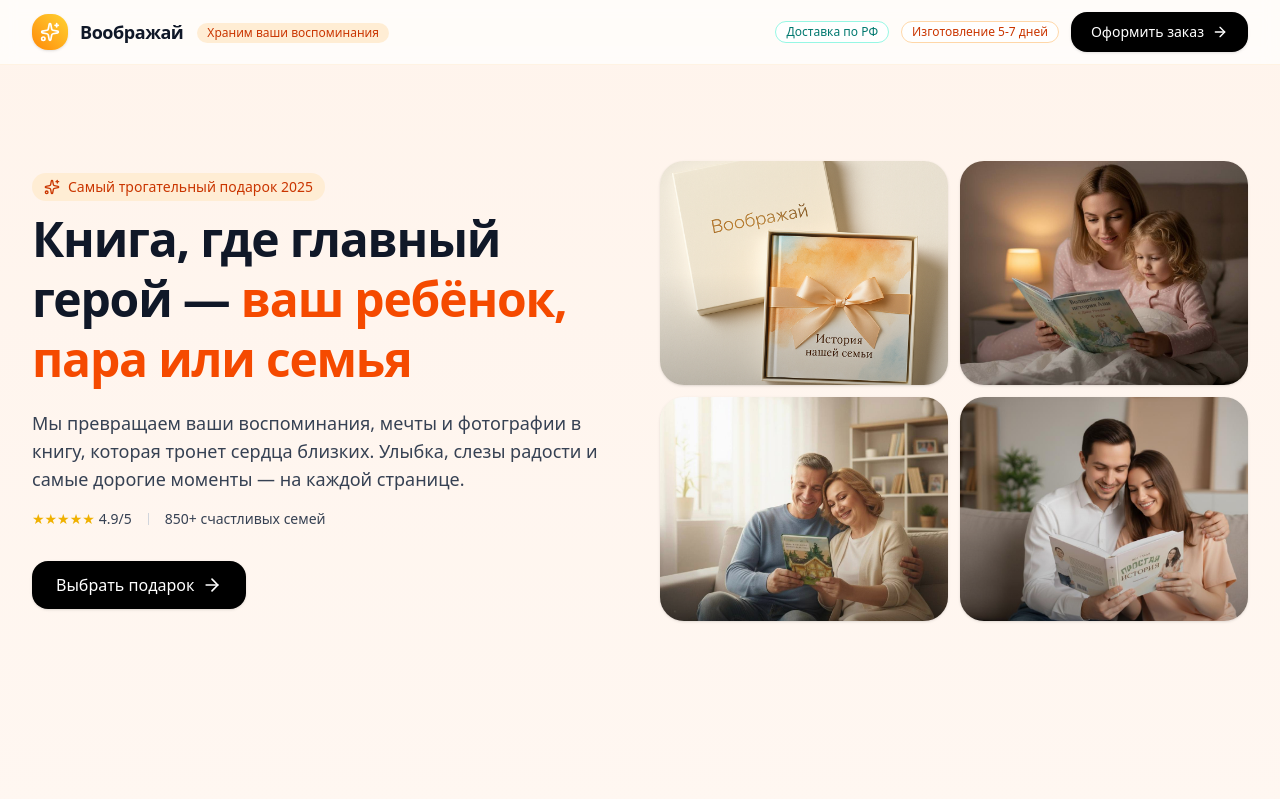
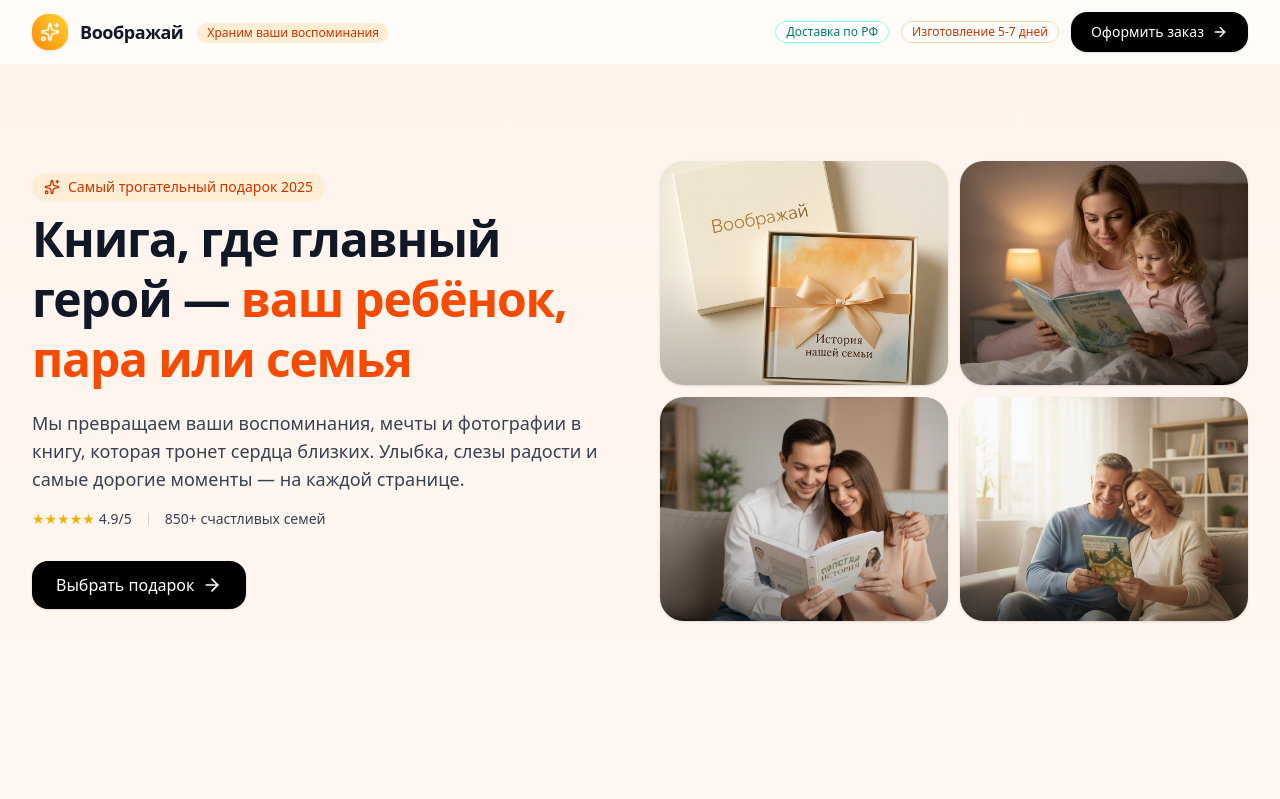
Before and after one commit to pastushin86-cpu/voobrazhay-landing, a Next.js app: page / in a window 1280 px wide. Shown: the top 799 px of the page. Built offline with nearby package versions, Linux system fonts and the light colour scheme.

Commit message:
Swap gallery images 10 and 12 order

```diff
--- a/src/app/page.tsx
+++ b/src/app/page.tsx
@@ -34,8 +34,8 @@ const PRICING_LINKS = {
 const GALLERY = [
   "/gallery/family-box.jpg",   // Подарочная коробка (загруженное фото)
   "/gallery/5.jpg",   // Детская книга с девочкой на метле
-  "/gallery/10.jpg",    // Романтическая история пары
-  "/gallery/12.jpeg", // Детская история с единорогом
+  "/gallery/12.jpeg",    // Романтическая история пары
+  "/gallery/10.jpg", // Детская история с единорогом
   "/gallery/family-box.jpg",   // Дополнительный пример (повтор)
   "/gallery/5.jpg",   // Дополнительный пример (повтор)
 ];
```
